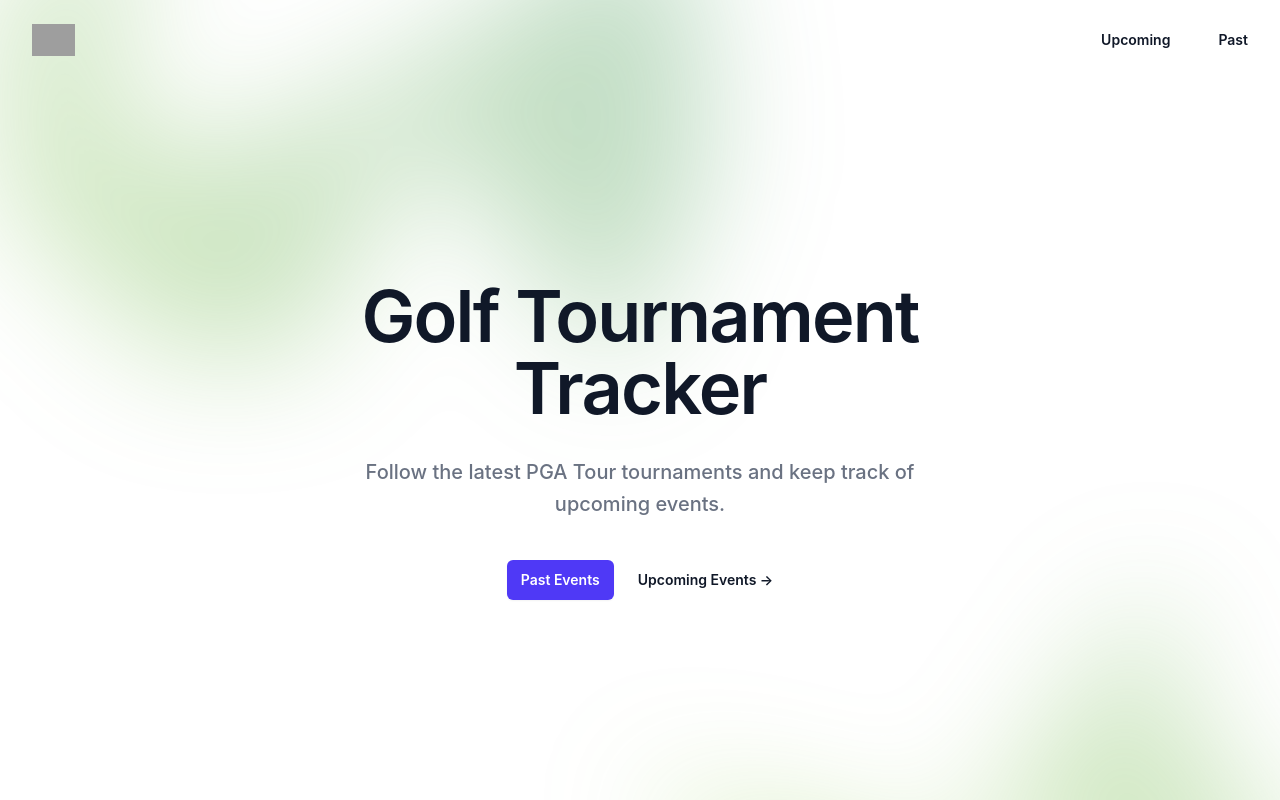
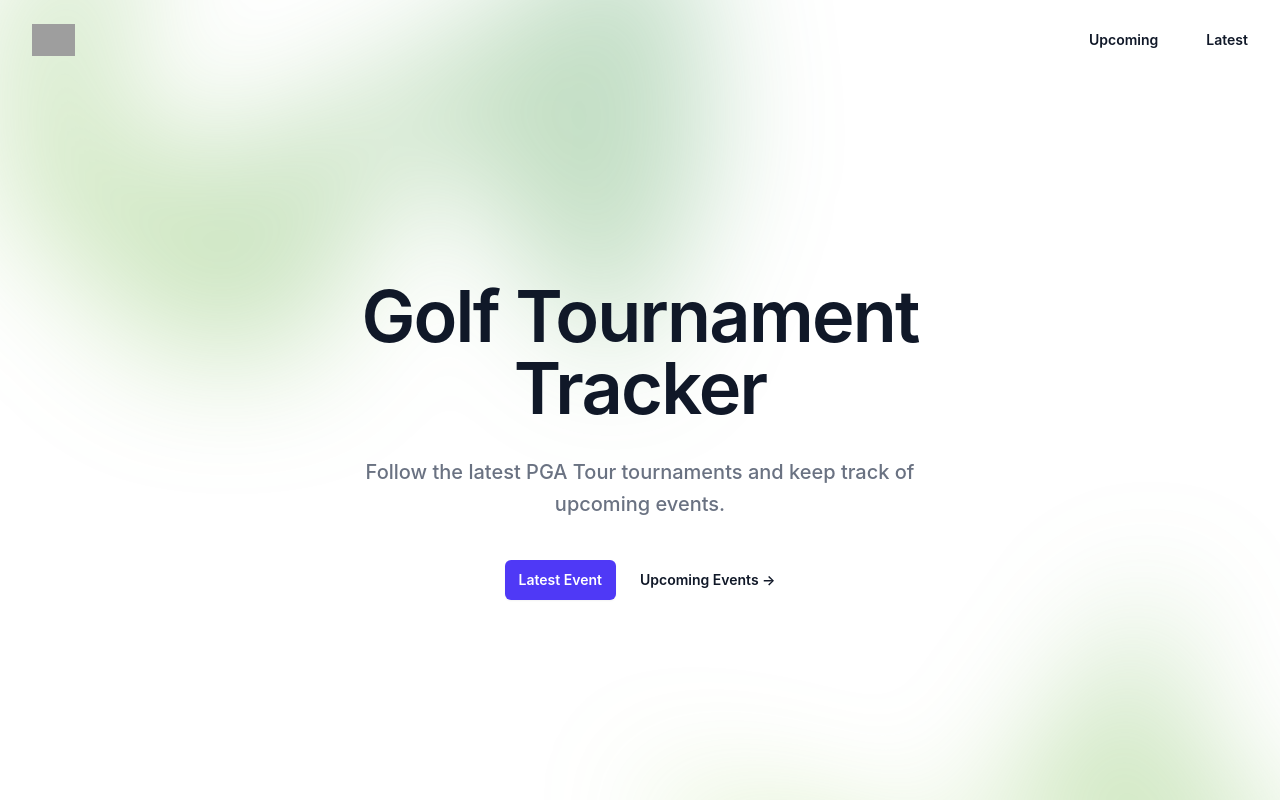
Before and after one commit to Antonhuitfeldt/vg-project, a React (Vite) app: page / in a window 1280 px wide. Shown: the top 800 px of the page. Built offline with nearby package versions, Linux system fonts and the light colour scheme; grey boxes are pictures that could not be loaded.

Commit message:
Changed from "past events" to "latest event" because that button will only show the leaderboard from the latest event, not multiple events.

```diff
--- a/src/components/Hero.jsx
+++ b/src/components/Hero.jsx
@@ -4,7 +4,7 @@ const Hero = () => {
 
     const navigation = [
     { name: 'Upcoming', href: '#' },
-    { name: 'Past', href: '#' },
+    { name: 'Latest', href: '#' },
     ]
 
     return (
@@ -58,7 +58,7 @@ const Hero = () => {
                     href="#"
                     className="rounded-md bg-indigo-600 px-3.5 py-2.5 text-sm font-semibold text-white shadow-xs hover:bg-indigo-500 focus-visible:outline-2 focus-visible:outline-offset-2 focus-visible:outline-indigo-600"
                   >
-                    Past Events
+                    Latest Event
                   </a>
                   <a href="#" className="text-sm/6 font-semibold text-gray-900">
                     Upcoming Events <span aria-hidden="true">→</span>
```
